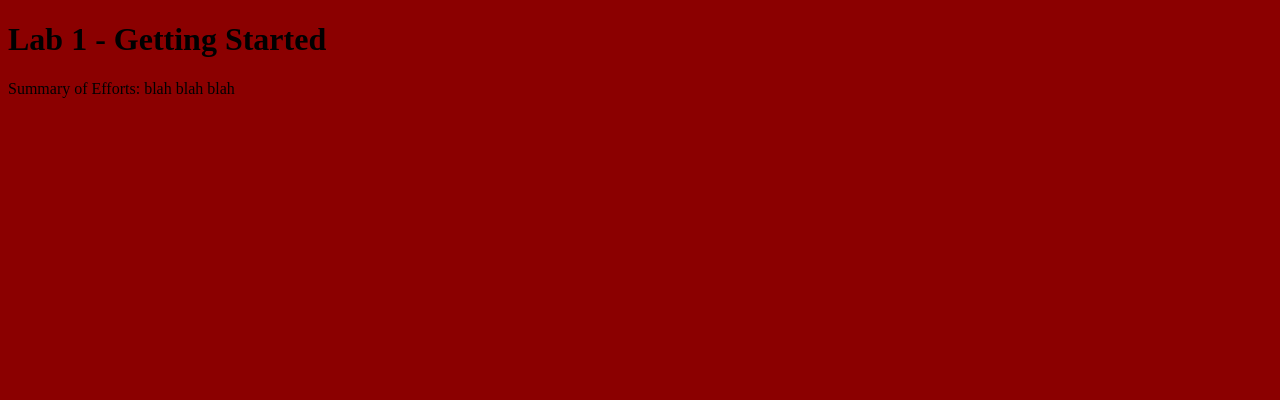
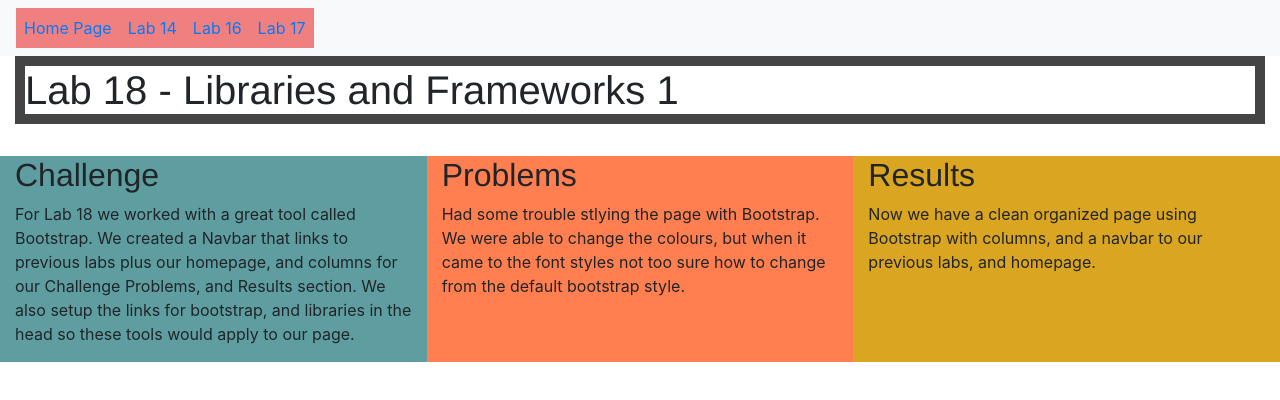
Before and after one commit to JoshRod-GD/cst252, a plain HTML site: page lab18/index.html in a window 1280 px wide. Drawn offline with nearby package versions, Linux system fonts and the light colour scheme.

Commit message:
lab 18 finished

```diff
--- a/lab18/css/lab.css
+++ b/lab18/css/lab.css
@@ -0,0 +1,21 @@
+h1 {
+    width 500px;
+    border: solid 10px #444444;
+    font-family: Gotham, "Helvetica Neue", Helvetica, Arial, "sans-serif";
+    font-size: 46px;
+  ;}
+  h2 {
+      width 500px;
+      font-family: Gotham, "Helvetica Neue", Helvetica, Arial, "sans-serif";
+      font-size: 36px;
+    ;}
+p {
+  font-size: 16px;
+}
+h3 {
+    font-family: Gotham, "Helvetica Neue", Helvetica, Arial, "sans-serif";
+    font-size: 15;
+}
+body {
+  font-family: Gotham, "Helvetica Neue", Helvetica, Arial, "sans-serif";
+}
--- a/lab18/index.html
+++ b/lab18/index.html
@@ -1,13 +1,52 @@
+
 <!DOCTYPE html>
-<html>
+<html lang="en">
 <head>
-	<title>Lab 1 - Getting Started</title>
-	<link rel="stylesheet" type="text/css" href="../css/site.css">
+	<title>Lab 18 - Libraries and Frameworks 1</title>
 	<link rel="stylesheet" type="text/css" href="css/lab.css">
+	<meta charset="utf-8">
+	  <meta name="viewport" content="width=device-width, initial-scale=1">
+	  <link rel="stylesheet" href="https://maxcdn.bootstrapcdn.com/bootstrap/4.5.2/css/bootstrap.min.css">
+	  <script src="https://ajax.googleapis.com/ajax/libs/jquery/3.5.1/jquery.min.js"></script>
+	  <script src="https://cdnjs.cloudflare.com/ajax/libs/popper.js/1.16.0/umd/popper.min.js"></script>
+	  <script src="https://maxcdn.bootstrapcdn.com/bootstrap/4.5.2/js/bootstrap.min.js"></script>
+<script src="js/lab.js" defer></script>
 </head>
 <body>
-		<h1> Lab 1 - Getting Started</h1>
-		 <p>Summary of Efforts: blah blah blah</p>
+	<nav class="navbar navbar-expand-sm bg-light">
 
+		<ul class="navbar-nav" style="background-color:LightCoral;">
+			<li class="nav-item">
+				<a class="nav-link" href="https://joshrod-gd.github.io/cst252/">Home Page</a>
+			</li>
+			<li class="nav-item">
+			 <a class="nav-link" href="https://joshrod-gd.github.io/cst252/lab14/index.html">Lab 14</a>
+		 </li>
+			<li class="nav-item">
+				<a class="nav-link" href="https://joshrod-gd.github.io/cst252/lab16/index.html">Lab 16</a>
+			</li>
+			<li class="nav-item">
+				<a class="nav-link" href="https://joshrod-gd.github.io/cst252/lab17/index.html">Lab 17</a>
+			</li>
+		</ul>
+</nav>
+<div class="container-fluid">
+
+	<h1>Lab 18 - Libraries and Frameworks 1</h1>
+<br>
+	<div class="row">
+	 <div class="col" style="background-color:CadetBlue;">	<h2 > Challenge</h2>
+			<p> For Lab 18 we worked with a great tool called Bootstrap. We created a Navbar that links to previous labs plus our homepage,
+				and columns for our Challenge Problems, and Results	section. We also setup the links for bootstrap,
+				and libraries in the head so these tools would apply to our page.  </p></div>
+<br>
+	<div class="col" style="background-color:Coral;">	<h2> Problems</h2>
+			<p>Had some trouble stlying the page with Bootstrap. We were able to change the colours, but when it came to the font styles not too
+			sure how to change from the default bootstrap style.</p></div>
+<br>
+	 <div class="col" style="background-color:GoldenRod;">	<h2> Results</h2>
+			<p>Now we have a clean organized page using Bootstrap with columns, and a navbar to our previous labs, and homepage. </p></div>
+</div>
+</div
 </body>
 </html>
--- a/lab18/js/lab.js
+++ b/lab18/js/lab.js
@@ -0,0 +1,2 @@
+//@authors Joshua Rodriguez, Matthew HAbrial
+//@date 11/3/21
```
Also changed, not shown: index.html (+1 -1 lines).
